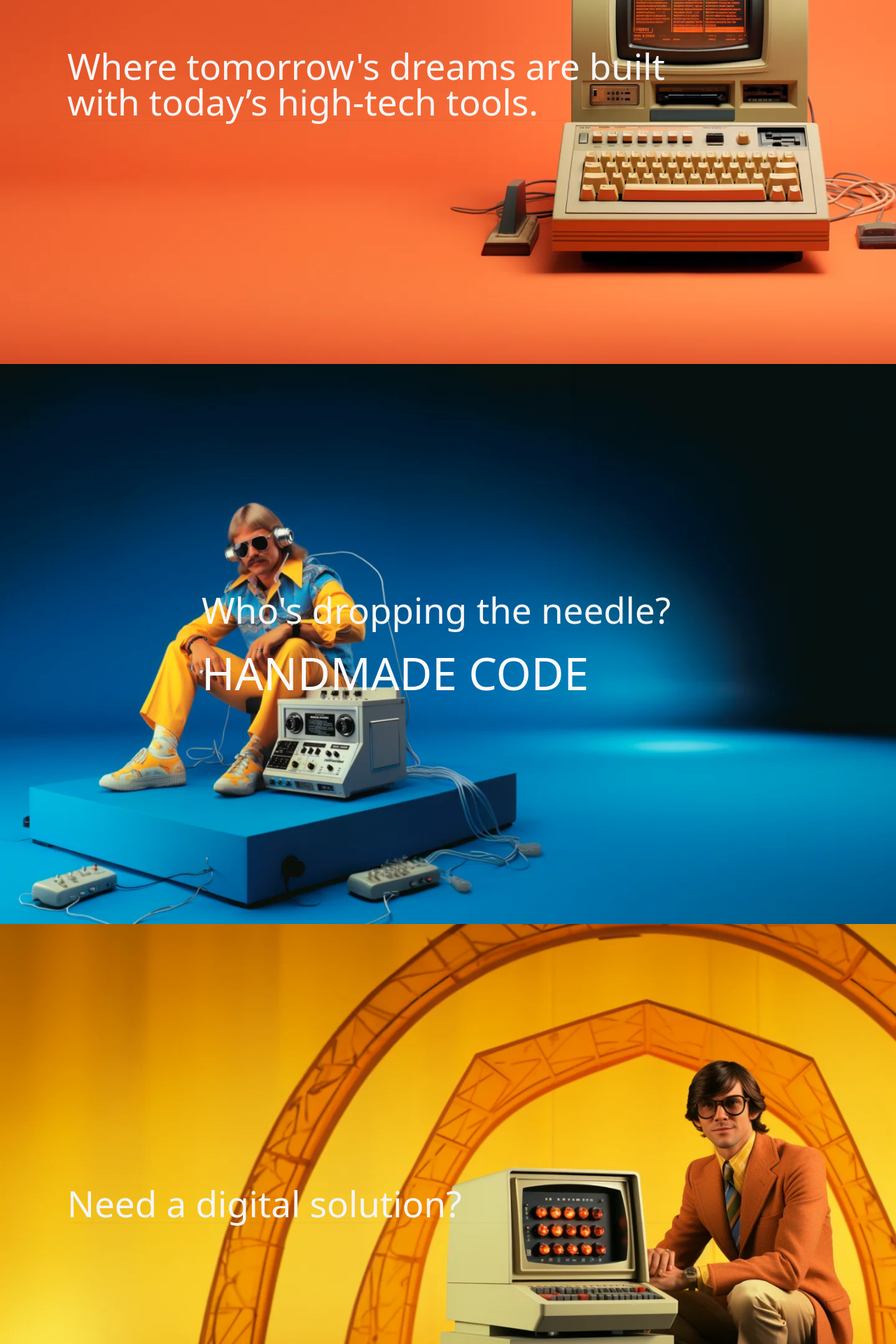
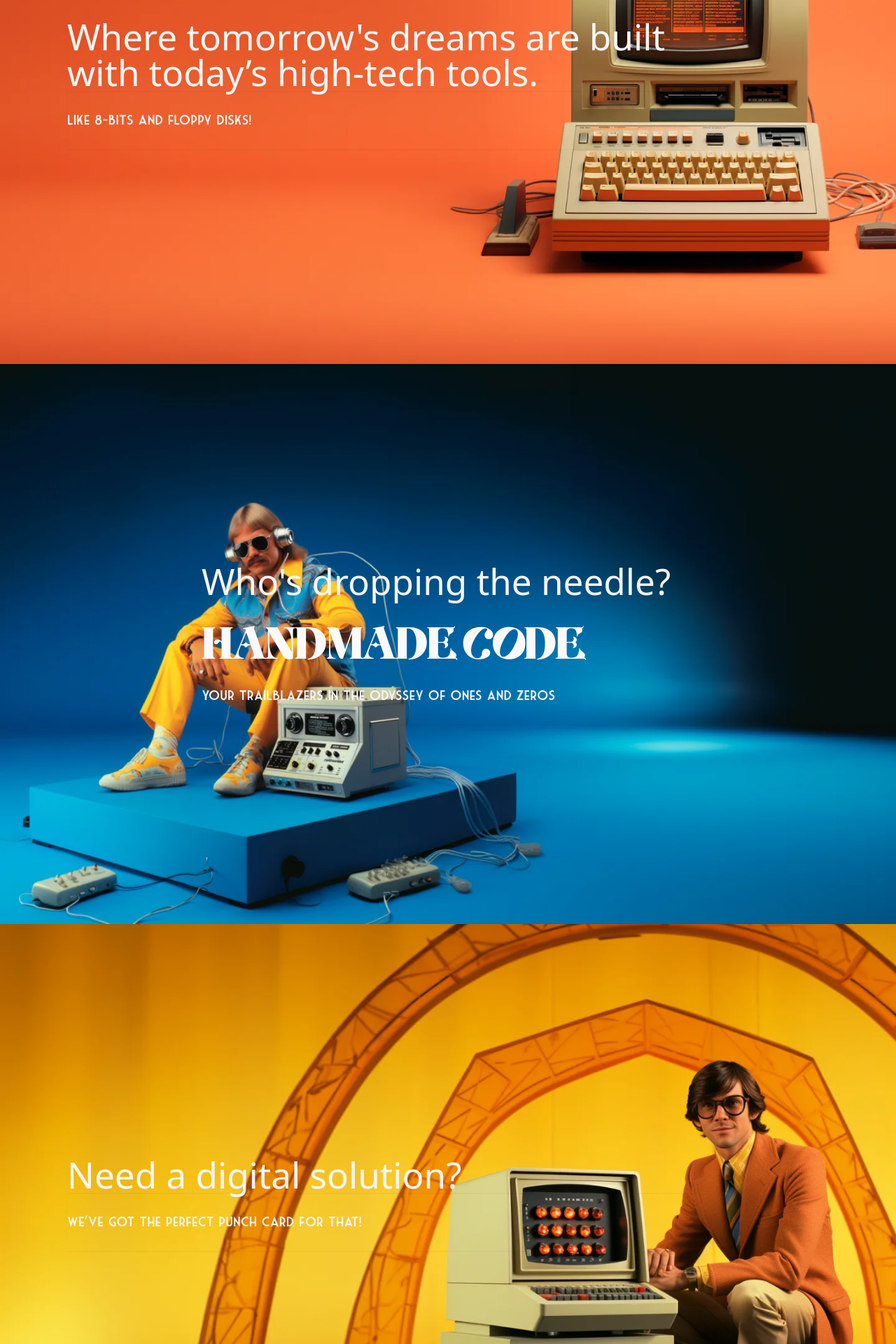
Before and after one commit to jjcxdev/handmadecode, a Next.js app: page / in a window 1280 px wide. Shown: the part 280-2200 px from the top of the page at 70% size. Built offline with nearby package versions, Linux system fonts and the light colour scheme.

Commit message:
fonts maybe work

```diff
--- a/src/pages/about.tsx
+++ b/src/pages/about.tsx
@@ -29,7 +29,7 @@
     <div className="font-glock h-fit w-full text-[9vw] uppercase leading-none text-neutral-50 md:max-w-4xl md:pt-8 md:text-[5vw]">
       Handmade Code
     </div>
-    <div className="font-deco hidden h-fit w-full py-8 leading-none text-neutral-100 shadow-sm md:max-w-4xl md:text-[1.5vw]">
+    <div className="font-deco hidden h-fit w-full py-8 leading-none text-neutral-100 shadow-sm md:block md:max-w-4xl md:text-[1.5vw]">
       Your trailblazers in the odyssey of ones and zeros
     </div>
   </div>
--- a/src/pages/clients.tsx
+++ b/src/pages/clients.tsx
@@ -26,7 +26,7 @@
     <div className="font-aurora h-fit w-full text-[9vw] leading-none text-neutral-100 shadow-sm md:max-w-4xl md:text-[4vw]">
       Rave reviews on the CB radio.
     </div>
-    <div className="font-deco hidden h-fit w-full py-8 leading-none text-neutral-100 shadow-sm md:max-w-4xl md:text-[1.5vw]">
+    <div className="font-deco hidden h-fit w-full py-8 leading-none text-neutral-100 shadow-sm md:block md:max-w-4xl md:text-[1.5vw]">
       Handmade Code -- sharper than a laserdisc!
     </div>
   </div>
--- a/src/pages/hero.tsx
+++ b/src/pages/hero.tsx
@@ -25,7 +25,7 @@
     <div className="font-aurora h-fit w-full text-[9vw] leading-none text-neutral-100 shadow-sm md:max-w-4xl md:text-[4vw]">
       Where tomorrow&apos;s dreams are built with today’s high-tech tools.
     </div>
-    <div className="font-deco hidden h-fit w-full py-8 leading-none text-neutral-100 shadow-sm md:max-w-4xl md:text-[1.5vw]">
+    <div className="font-deco hidden h-fit w-full py-8 leading-none text-neutral-100 shadow-sm md:block md:max-w-4xl md:text-[1.5vw]">
       Like 8-bits and floppy disks!
     </div>
   </div>
--- a/src/pages/services.tsx
+++ b/src/pages/services.tsx
@@ -28,7 +28,7 @@
     <div className="font-aurora h-fit w-full text-[9vw] leading-none text-neutral-100 shadow-sm md:max-w-4xl md:text-[4vw]">
       Need a digital solution?
     </div>
-    <div className="font-deco hidden h-fit w-full py-8 leading-none text-neutral-100 shadow-sm md:max-w-4xl md:text-[1.5vw]">
+    <div className="font-deco hidden h-fit w-full py-8 leading-none text-neutral-100 shadow-sm md:block md:max-w-4xl md:text-[1.5vw]">
       We&apos;ve got the perfect punch card for that!
     </div>
   </div>
--- a/src/styles/globals.css
+++ b/src/styles/globals.css
@@ -5,9 +5,9 @@
 @font-face {
   font-family: "Aurora";
   src:
-    /* url("/fonts/aurora.woff2") format("woff2"),
-    url("/fonts/aurora.woff") format("woff"), */ url("/fonts/aurora.ttf")
-    format("ttf");
+    url("/fonts/aurora.woff2") format("woff2"),
+    url("/fonts/aurora.woff") format("woff"),
+    url("/fonts/aurora.ttf") format("ttf");
   font-weight: normal;
   font-style: normal;
 }
@@ -15,9 +15,9 @@
 @font-face {
   font-family: "Deco";
   src:
-    /* url("/fonts/deco.woff2") format("woff2"),
-    url("/fonts/deco.woff") format("woff"), */ url("/fonts/deco.ttf")
-    format("ttf");
+    url("/fonts/deco.woff2") format("woff2"),
+    url("/fonts/deco.woff") format("woff"),
+    url("/fonts/deco.ttf") format("ttf");
   font-weight: normal;
   font-style: normal;
 }
@@ -25,9 +25,9 @@
 @font-face {
   font-family: "Glock";
   src:
-    /* url("/fonts/glock.woff2") format("woff2"),
-    url("/fonts/glock.woff") format("woff"), */ url("/fonts/glock.ttf")
-    format("ttf");
+    url("/fonts/glock.woff2") format("woff2"),
+    url("/fonts/glock.woff") format("woff"),
+    url("/fonts/glock.ttf") format("ttf");
   font-weight: normal;
   font-style: normal;
 }
```
